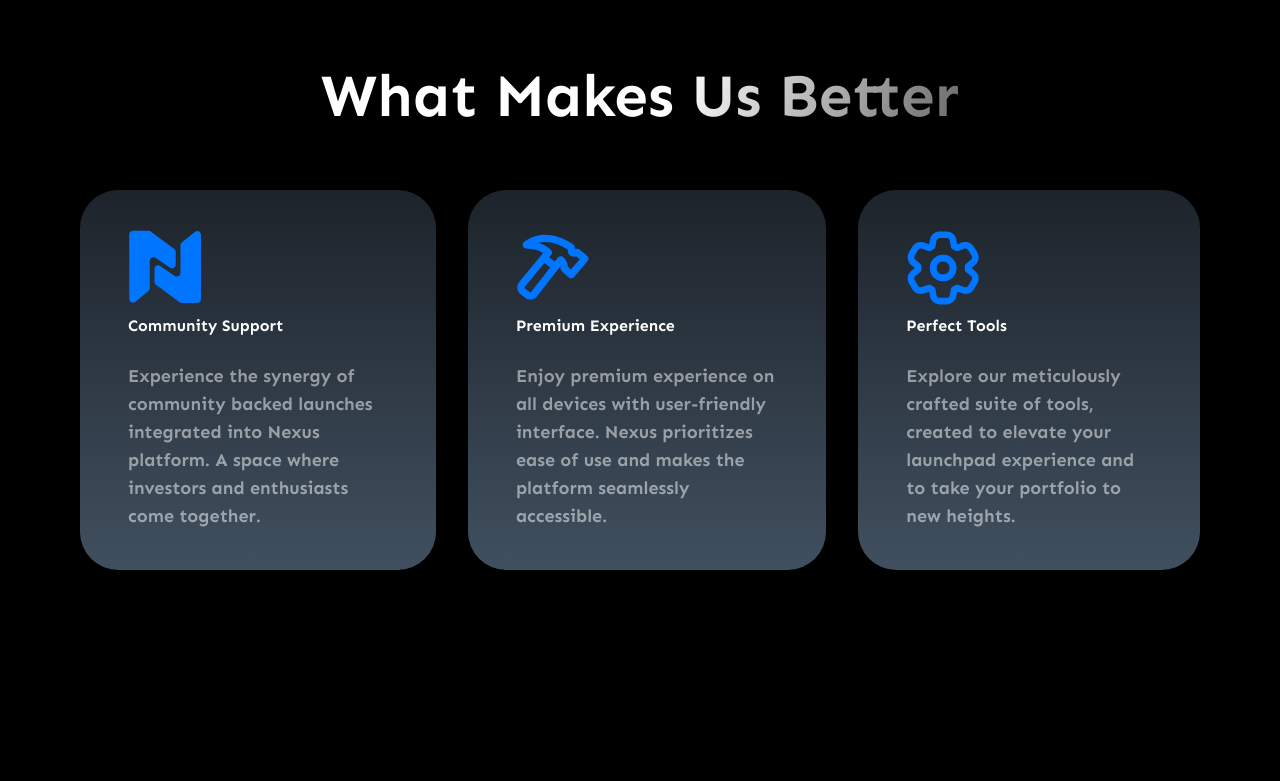
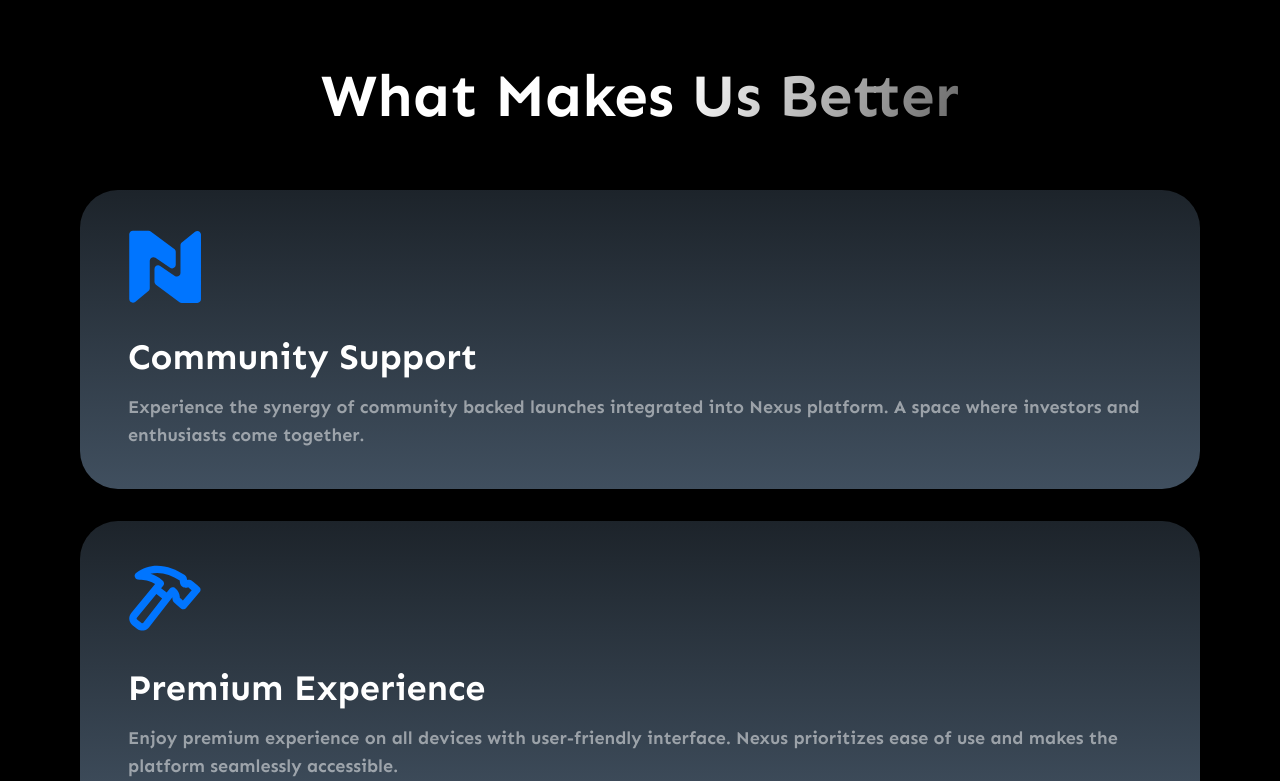
Before and after one commit to SagarPradhan613/vercennexus, a Next.js app: page /about in a window 1280 px wide. Shown: the part 1340-2121 px from the top of the page. Built offline with nearby package versions, Linux system fonts and the light colour scheme.

Commit message:
whitecopy fixes

```diff
--- a/src/app/about/page.jsx
+++ b/src/app/about/page.jsx
@@ -1048,8 +1048,8 @@
                         <p className="text-white grad-text-gray font-bold lg:text-6xl text-2xl">What Makes Us Better</p>
                     </div>
 
-                    <div className="flex w-full lg:py-16 py-6  lg:flex-row flex-col lg:gap-8 gap-3">
-                        <div className="flex group hover:scale-105 transition-all duration-500 ease-in-out rounded-[20px] lg:rounded-[38px] lg:min-h-[380px] working-step-box justify-between flex-col lg:px-12 lg:py-10 px-8 py-8">
+                    <div className="flex w-full lg:py-16 py-6 res-better-flex lg:flex-row flex-col lg:gap-8 gap-3">
+                        <div className="flex group hover:scale-105 transition-all duration-500 ease-in-out rounded-[20px] lg:rounded-[38px] better-height working-step-box justify-between flex-col lg:px-12 lg:py-10 px-8 py-8">
                             <div className="lg:block hidden">
                                 {/* <svg className=" group-hover:scale-90 transition-all duration-500 ease-in-out" width="75" height="78" viewBox="0 0 75 78" fill="none" xmlns="http://www.w3.org/2000/svg">
                                     <path d="M37.0898 45.7881L24.5898 58.2881L37.0898 70.7881" stroke="#0075FF" stroke-width="5" />
@@ -1085,7 +1085,7 @@
                             </div>
                         </div>
 
-                        <div className="flex group hover:scale-105 transition-all duration-500 ease-in-out rounded-[20px] lg:rounded-[38px] lg:min-h-[380px] working-step-box justify-between flex-col lg:px-12 lg:py-10 px-8 py-8">
+                        <div className="flex group hover:scale-105 transition-all duration-500 ease-in-out rounded-[20px] lg:rounded-[38px] better-height working-step-box justify-between flex-col lg:px-12 lg:py-10 px-8 py-8">
                             <div className="lg:block hidden">
                                 {/* <svg className="group-hover:scale-90 transition-all duration-500 ease-in-out" width="74" height="75" viewBox="0 0 74 75" fill="none" xmlns="http://www.w3.org/2000/svg">
                                     <ellipse cx="37.0001" cy="18.5391" rx="21.5833" ry="9.25" stroke="#0075FF" stroke-width="5" />
@@ -1122,7 +1122,7 @@
                             </div>
                         </div>
 
-                        <div className="flex group hover:scale-105 transition-all duration-500 ease-in-out rounded-[20px] lg:rounded-[38px] lg:min-h-[380px] working-step-box justify-between flex-col lg:px-12 lg:py-10 px-8 py-8">
+                        <div className="flex group hover:scale-105 transition-all duration-500 ease-in-out rounded-[20px] lg:rounded-[38px] better-height working-step-box justify-between flex-col lg:px-12 lg:py-10 px-8 py-8">
                             <div className="lg:block hidden">
                                 {/* <svg className="group-hover:scale-90 transition-all duration-500 ease-in-out" width="74" height="75" viewBox="0 0 74 75" fill="none" xmlns="http://www.w3.org/2000/svg">
                                     <rect x="15.4166" y="12.3721" width="43.1667" height="52.4167" rx="2" stroke="#0075FF" stroke-width="5" />
--- a/src/app/airdrop/page.jsx
+++ b/src/app/airdrop/page.jsx
@@ -296,8 +296,8 @@
                                     {/* <div className="mb-6 grad-text-gray">
                                         <p className="font-bold grad-text-gray-new text-base new-text-bg  lg:text-3xl">Your’e almost there</p>
                                     </div> */}
-                                     <p className="text-white mt-10 font-bold text-base leading-5 lg:leading-9 lg:text-2xl grad-text-gray-new">Follow simple steps
-                        </p>
+                                    <p className="text-white mt-10 font-bold text-base leading-5 lg:leading-9 lg:text-2xl grad-text-gray-new">Follow simple steps
+                                    </p>
                                     <div className="w-full pt-4 flex justify-center items-center lg:hidden">
                                         <div className="max-w-[141px]">
                                             <img src="/Images/mobwhiteheadtext.png" className="h-full w-full"></img>
--- a/src/app/globals.css
+++ b/src/app/globals.css
@@ -512,7 +512,7 @@
 }
 
 .grad-text-gray-new {
-  background: linear-gradient(283.18deg, #000000 -8.16%, #FFFFFF 87.21%);
+  background: linear-gradient(283.18deg, #000000 -8.16%, #FFFFFF 100.21%);
 
   -webkit-background-clip: text; /* For Safari */
   background-clip: text;
@@ -1193,21 +1193,40 @@
   }
 }
 
-@media screen and (min-width:1024px) and (max-width:1349px) {
+@media screen and (max-width:1530px) {
+  .res-better-flex{
+    flex-direction:  column !important;
+  }
+
+}
+
+@media screen and (min-width:1024px) and (max-width:1530px) {
+  .res-better-head{
+    margin-top:2rem !important;
+  }
+}
+
+@media screen and (min-width:1530px)  {
+  .better-height{
+    min-height: 380px !important;
+  }
+}
+
+/* @media screen and (min-width:1024px) and (max-width:1349px) {
   .res-better-head{
     font-size: 1.5rem !important;
   }
   .res-better-head{
     font-size: 1rem !important;
   }
-}
+} */
 
 
-@media screen and (min-width:1350px) and (max-width:1442px) {
+/* @media screen and (min-width:1350px) and (max-width:1442px) {
   .res-better-head{
     font-size: 1.8rem !important;
   }
-}
+} */
 
 @media screen and (min-width:1442px) and (max-width:1558px) {
   .res-better-head{
```
